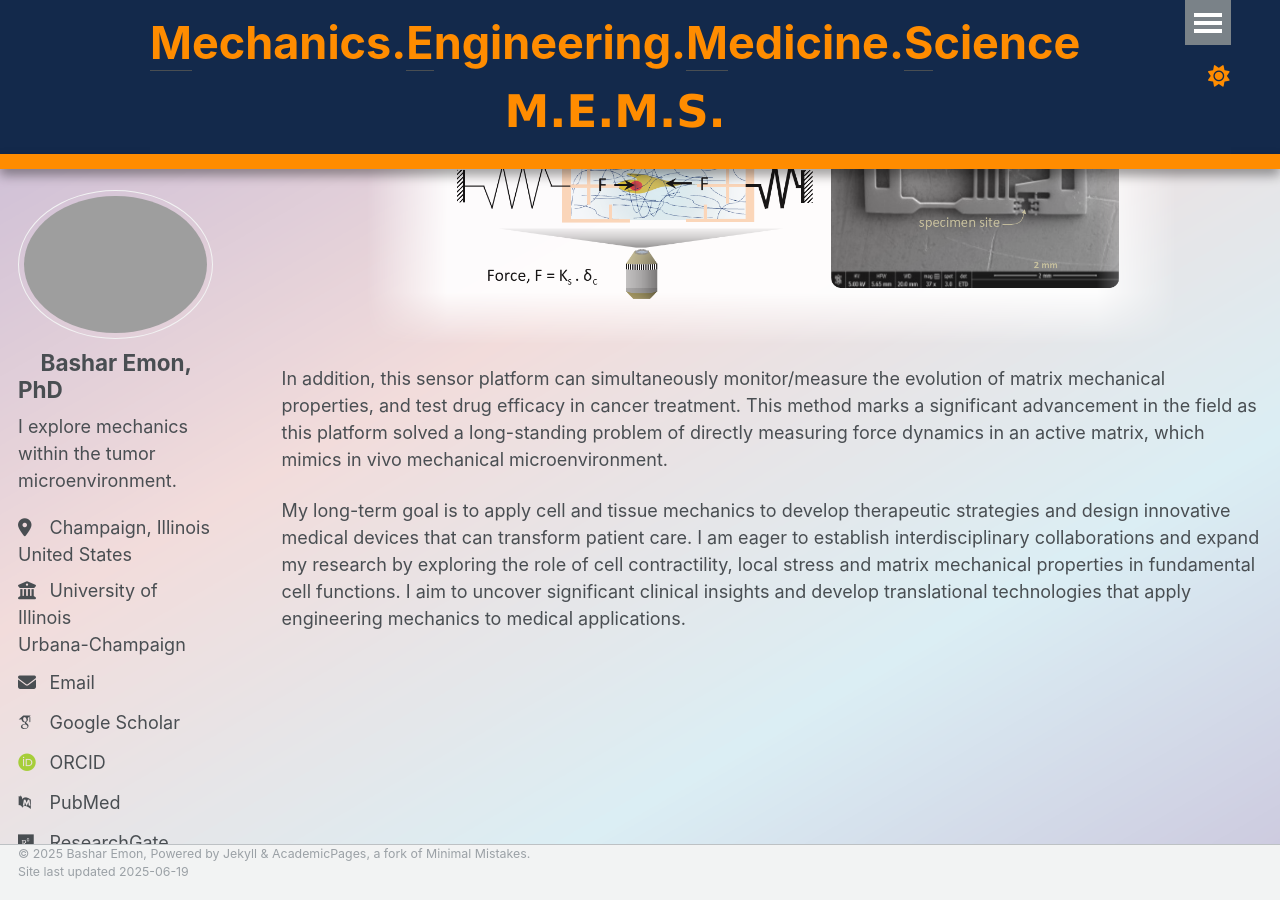
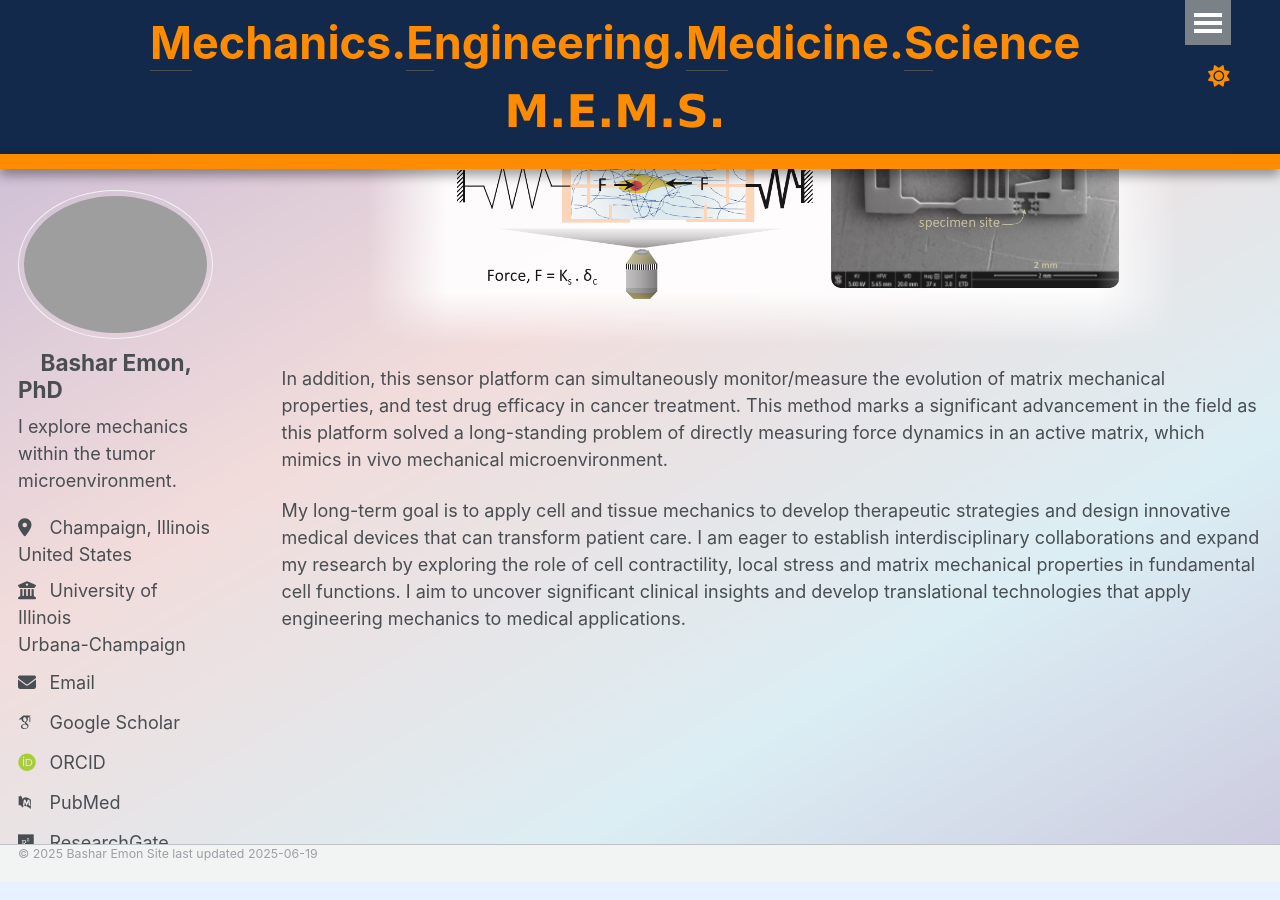
Before and after one commit to BasharEmon/BasharEmon.github.io, a Jekyll site: the page built from _pages/about.md, in a window 1280 px wide and 900 px high, scrolled down 808 px. Built offline with Jekyll 4.4.1, drawn with Linux system fonts in a browser that asks for light colours; some web fonts are replaced.

Commit message:
Update footer.html

```diff
--- a/_includes/footer.html
+++ b/_includes/footer.html
@@ -22,6 +22,6 @@
 -->
 
 <div class="page__footer-copyright">
-  &copy; {{ site.time | date: '%Y' }} {{ site.name | default: site.title }}, {{ site.data.ui-text[site.locale].powered_by | default: "Powered by" }} <a href="http://jekyllrb.com" rel="nofollow">Jekyll</a> &amp; <a href="https://github.com/academicpages/academicpages.github.io">AcademicPages</a>, a fork of <a href="https://mademistakes.com/work/minimal-mistakes-jekyll-theme/" rel="nofollow">Minimal Mistakes</a>.<br />
+  &copy; {{ site.time | date: '%Y' }} {{ site.name | default: site.title }}  <!--, {{ site.data.ui-text[site.locale].powered_by | default: "Powered by" }} <a href="http://jekyllrb.com" rel="nofollow">Jekyll</a> &amp; <a href="https://github.com/academicpages/academicpages.github.io">AcademicPages</a>, a fork of <a href="https://mademistakes.com/work/minimal-mistakes-jekyll-theme/" rel="nofollow">Minimal Mistakes</a>.<br />   -->
   Site last updated {{ "now" | date: '%Y-%m-%d' %}}
 </div>
```
